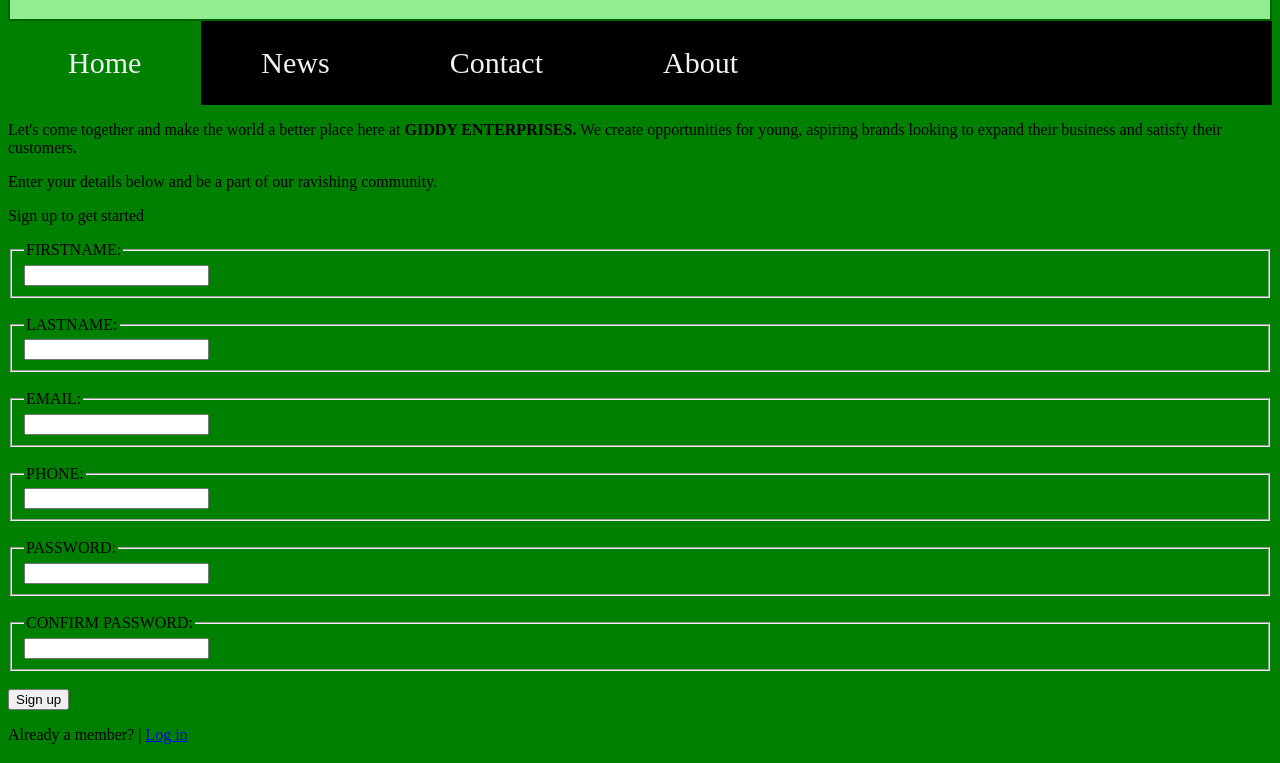
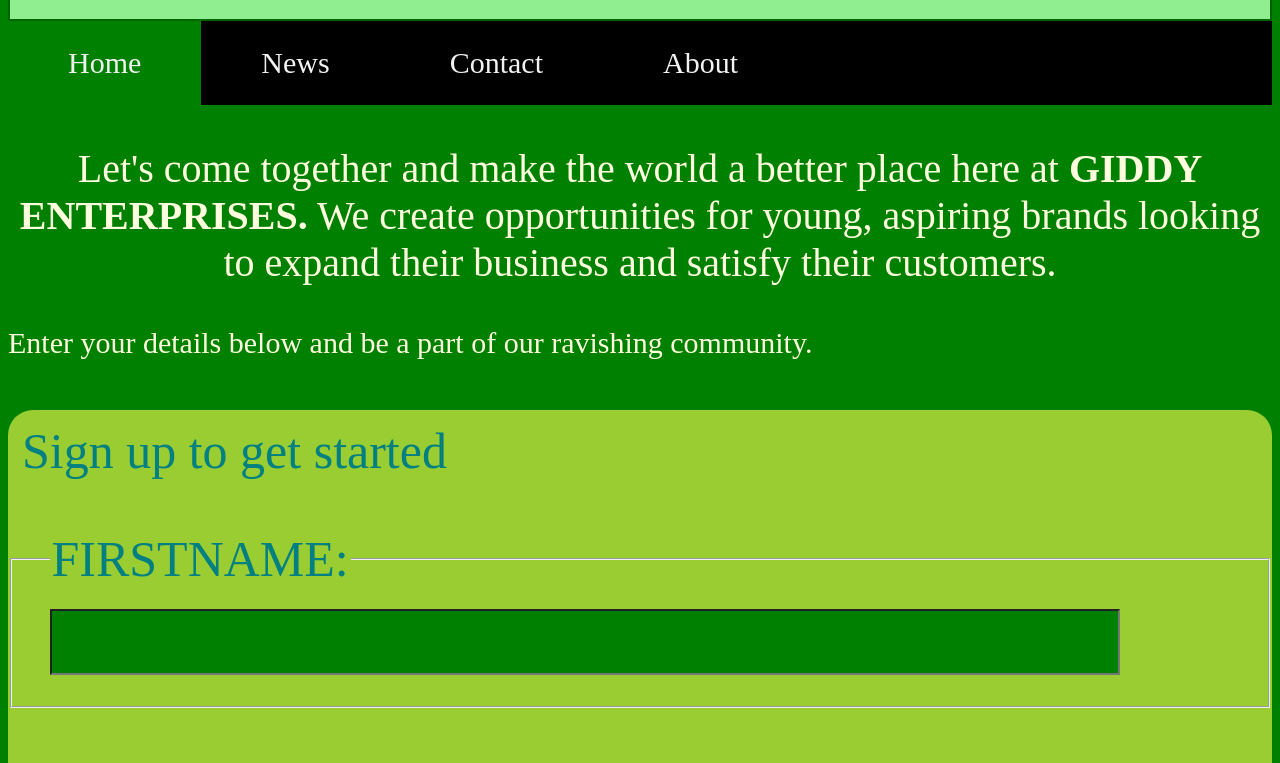
Before and after one commit to GFrosh/Giddy-Enterprises, a plain HTML site: page index.html in a window 1280 px wide. Shown: the part 260-1023 px from the top of the page. Drawn offline with Linux system fonts and the light colour scheme.

Commit message:
Update style.css

```diff
--- a/style.css
+++ b/style.css
@@ -50,3 +50,55 @@ h2 {
     background-color: green;
     color: #f2f2f2;
 }
+.intro {
+    font-size: 40px;
+    text-align: center;
+}
+p {
+    color: lightyellow;
+}
+#step {
+    font-size: 30px;
+}
+form {
+
+}
+.form {
+    background-color: yellowgreen;
+    border-radius: 25px;
+    font-size: 50px;
+    color: teal;
+}
+#firstname #lastname #email #phone {
+
+}
+input {
+    width: 90%;
+    height: 60px;
+    color: darkgrey;
+    background-color: green;
+    font-size: 30px;
+}
+#formtext {
+    color: teal;
+    padding: 12px 0 0 14px;
+
+}
+#bottom {
+    color: teal;
+    text-align: center;
+}
+button {
+    background-color: lightgreen;
+    width: 40%;
+    height: 90px;
+    text-align: center;
+    align-items: center;
+    font-size: 30px;
+    border: 3px solid darkgreen;
+    border-radius: 5px;
+    margin-left: 250px;
+}
+a {
+    color: teal;
+}
```
